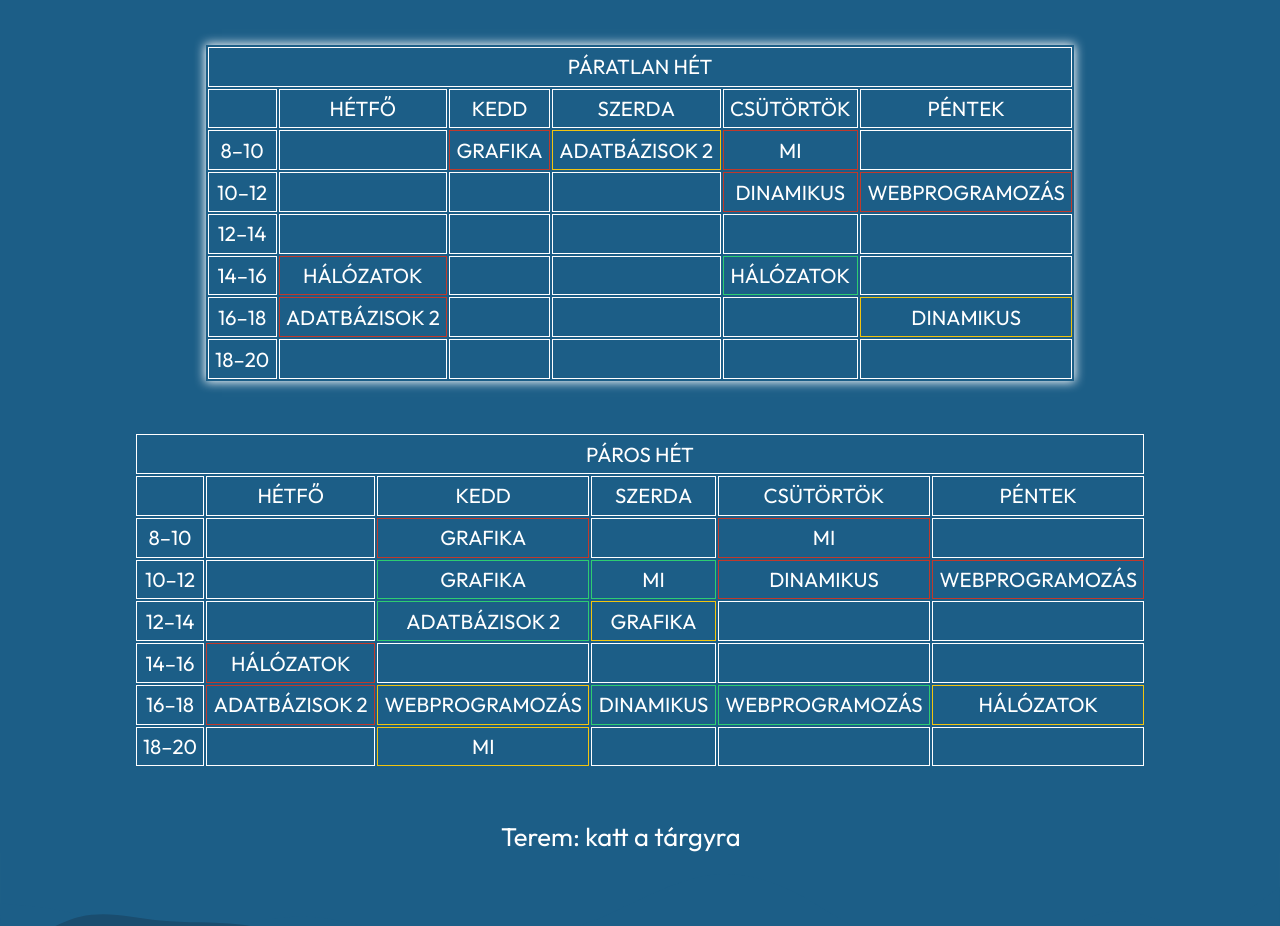
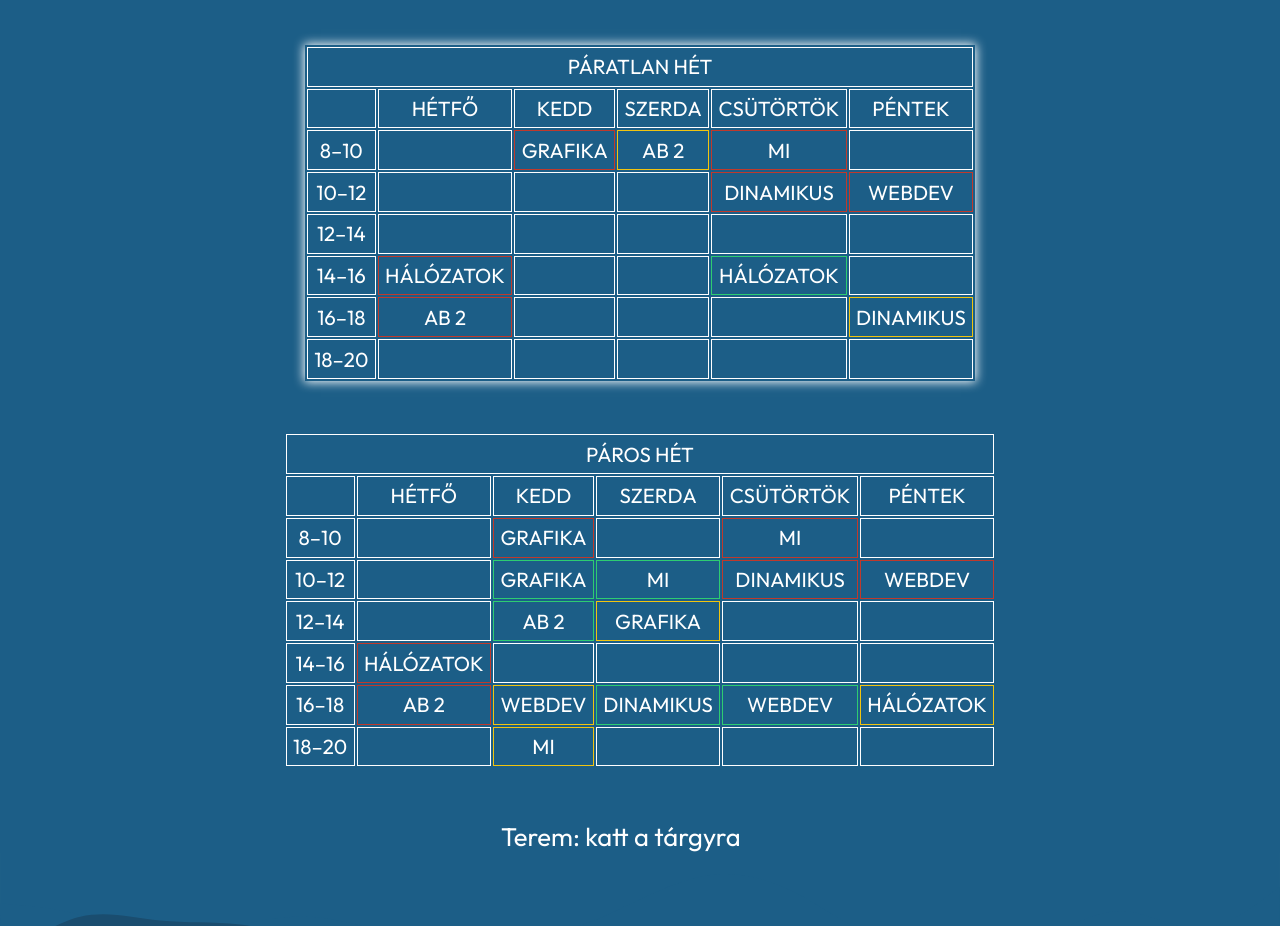
Before and after one commit to slaszlomark/portfolio, a plain HTML site: page orarend.html in a window 1280 px wide. Shown: the part 1040-1966 px from the top of the page. Drawn offline with Linux system fonts and the light colour scheme.

Commit message:
Add files via upload

```diff
--- a/orarend.html
+++ b/orarend.html
@@ -75,7 +75,7 @@
                   <td>8–10</td>
                   <td id="1H1" class="tanora"></td>
                   <td id="1K1" class="tanora kurzus" onclick="alert('Terem: 5/I\nCím: Sala Tiberiu Popoviciu, Cladirea Centrala, etaj 1 (Str. M. Kogalniceanu)')">Grafika</td>
-                  <td id="1SZ1" class="tanora labor" onclick="alert('Terem: L306\nCím: Campus, etaj 3 (str. T. Mihali)')">Adatbázisok 2</td>
+                  <td id="1SZ1" class="tanora labor" onclick="alert('Terem: L306\nCím: Campus, etaj 3 (str. T. Mihali)')">AB 2</td>
                   <td id="1CS1" class="tanora kurzus" onclick="alert('Terem: C310\nCím: Campus, etaj 3 (str. T. Mihali)')">MI</td>
                   <td id="1P1" class="tanora"></td>
                 </tr>
@@ -86,7 +86,7 @@
                   <td id="1K2" class="tanora"></td>
                   <td id="1SZ2" class="tanora"></td>
                   <td id="1CS2" class="tanora kurzus" onclick="alert('Terem: C310\nCím: Campus, etaj 3 (str. T. Mihali)')">Dinamikus</td>
-                  <td id="1P2" class="tanora kurzus" onclick="alert('Terem: C310\nCím: Campus, etaj 3 (str. T. Mihali)')">Webprogramozás</td>
+                  <td id="1P2" class="tanora kurzus" onclick="alert('Terem: C310\nCím: Campus, etaj 3 (str. T. Mihali)')">Webdev</td>
                 </tr>
 
                 <tr>
@@ -103,13 +103,13 @@
                   <td id="1H4" class="tanora kurzus" onclick="alert('Terem: 6/II\nCím: Sala Gheorghe Calugareanu, Cladirea Centrala, etaj 2 (Str. M. Kogalniceanu)')">Hálózatok</td>
                   <td id="1K4" class="tanora"></td>
                   <td id="1SZ4" class="tanora"></td>
-                  <td id="1CS4" class="tanora szeminarium" onclick="alert('Terem: e\nCím: Cladirea Mathematicum, etaj 1 (str. Ploiesti)')">HÁLÓZATOK</td>
+                  <td id="1CS4" class="tanora szeminarium" onclick="alert('Terem: e\nCím: Cladirea Mathematicum, etaj 1 (str. Ploiesti)')">Hálózatok</td>
                   <td id="1P4" class="tanora"></td>
                 </tr>
 
                 <tr>
                   <td>16–18</td>
-                  <td id="1H5" class="tanora kurzus" onclick="alert('Terem: 5/I\nCím: Sala Tiberiu Popoviciu, Cladirea Centrala, etaj 1 (Str. M. Kogalniceanu)')">Adatbázisok 2</td>
+                  <td id="1H5" class="tanora kurzus" onclick="alert('Terem: 5/I\nCím: Sala Tiberiu Popoviciu, Cladirea Centrala, etaj 1 (Str. M. Kogalniceanu)')">AB 2</td>
                   <td id="1K5" class="tanora"></td>
                   <td id="1SZ5" class="tanora"></td>
                   <td id="1CS5" class="tanora"></td>
@@ -155,13 +155,13 @@
                   <td id="2K2" class="tanora szeminarium" onclick="alert('Terem: 9/I\nCím: Cladirea Centrala, etaj 1 (Str. M. Kogalniceanu)')">Grafika</td>
                   <td id="2SZ2" class="tanora szeminarium" onclick="alert('Terem: C512\nCím: Campus, etaj 5 (str. T. Mihali)')">MI</td>
                   <td id="2CS2" class="tanora kurzus" onclick="alert('Terem: C310\nCím: Campus, etaj 3 (str. T. Mihali)')">Dinamikus</td>
-                  <td id="2P2" class="tanora kurzus" onclick="alert('Terem: C310\nCím: Campus, etaj 3 (str. T. Mihali)')">Webprogramozás</td>
+                  <td id="2P2" class="tanora kurzus" onclick="alert('Terem: C310\nCím: Campus, etaj 3 (str. T. Mihali)')">Webdev</td>
                 </tr>
 
                 <tr>
                   <td>12–14</td>
                   <td id="2H3" class="tanora"></td>
-                  <td id="2K3" class="tanora szeminarium" onclick="alert('Terem: 9/I\nCím: Cladirea Centrala, etaj 1 (Str. M. Kogalniceanu)')">Adatbázisok 2</td>
+                  <td id="2K3" class="tanora szeminarium" onclick="alert('Terem: 9/I\nCím: Cladirea Centrala, etaj 1 (Str. M. Kogalniceanu)')">AB 2</td>
                   <td id="2SZ3" class="tanora labor" onclick="alert('Terem: L307\nCím: Campus, etaj 3 (str. T. Mihali)')">Grafika</td>
                   <td id="2CS3" class="tanora"></td>
                   <td id="2P3" class="tanora"></td>
@@ -178,10 +178,10 @@
 
                 <tr>
                   <td>16–18</td>
-                  <td id="2H5" class="tanora kurzus" onclick="alert('Terem: 5/I\nCím: Sala Tiberiu Popoviciu, Cladirea Centrala, etaj 1 (Str. M. Kogalniceanu)')">Adatbázisok 2</td>
-                  <td id="2K5" class="tanora labor" onclick="alert('Terem: L336\nCím: Campus, etaj 3 (str. T. Mihali)')">Webprogramozás</td>
+                  <td id="2H5" class="tanora kurzus" onclick="alert('Terem: 5/I\nCím: Sala Tiberiu Popoviciu, Cladirea Centrala, etaj 1 (Str. M. Kogalniceanu)')">AB 2</td>
+                  <td id="2K5" class="tanora labor" onclick="alert('Terem: L336\nCím: Campus, etaj 3 (str. T. Mihali)')">Webdev</td>
                   <td id="2SZ5" class="tanora szeminarium" onclick="alert('Terem: 2/I\nCím: Sala Nicolae Iorga, Cladirea Centrala, etaj 1 (Str. M. Kogalniceanu)')">Dinamikus</td>
-                  <td id="2CS5" class="tanora szeminarium" onclick="alert('Terem: C510\nCím: Campus, etaj 5 (str. T. Mihali)')">Webprogramozás</td>
+                  <td id="2CS5" class="tanora szeminarium" onclick="alert('Terem: C510\nCím: Campus, etaj 5 (str. T. Mihali)')">Webdev</td>
                   <td id="2P5" class="tanora labor" onclick="alert('Terem: L320\nCím: Campus, etaj 3 (str. T. Mihali)')">Hálózatok</td>
                 </tr>
 
```
